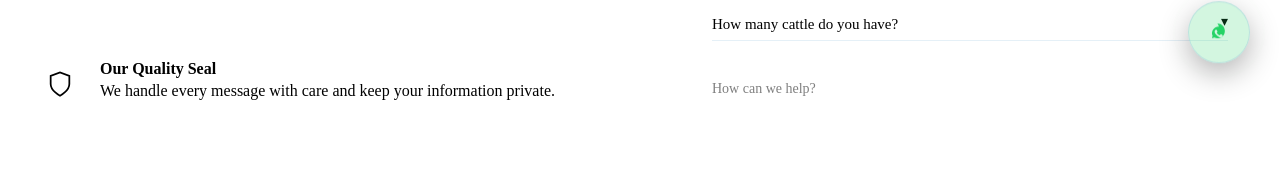
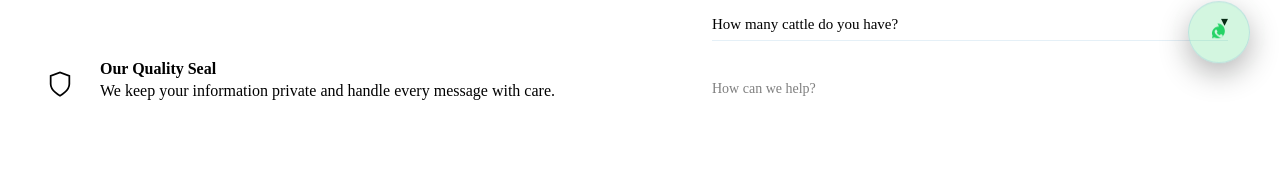
Before and after one commit to gagansokhal-coder/cmk_feeds, a React (Vite) app: page /contact in a window 1280 px wide. Shown: the part 702-874 px from the top of the page. Built offline with nearby package versions, Linux system fonts and the light colour scheme; the HTML template or start-up script is replaced by a standard one.

Commit message:
fix: deep clean redundant text and fix syntax duplication in components

```diff
--- a/src/pages/Contact.tsx
+++ b/src/pages/Contact.tsx
@@ -93,8 +93,7 @@ export default function Contact() {
                 <div>
                   <strong className="title-md">Our Quality Seal</strong>
                   <p className="body-md" style={{ marginTop: 4 }}>
-                    We handle every message with care and keep your
-                    information private.
+                    We keep your information private and handle every message with care.
                   </p>
                 </div>
               </div>
```
